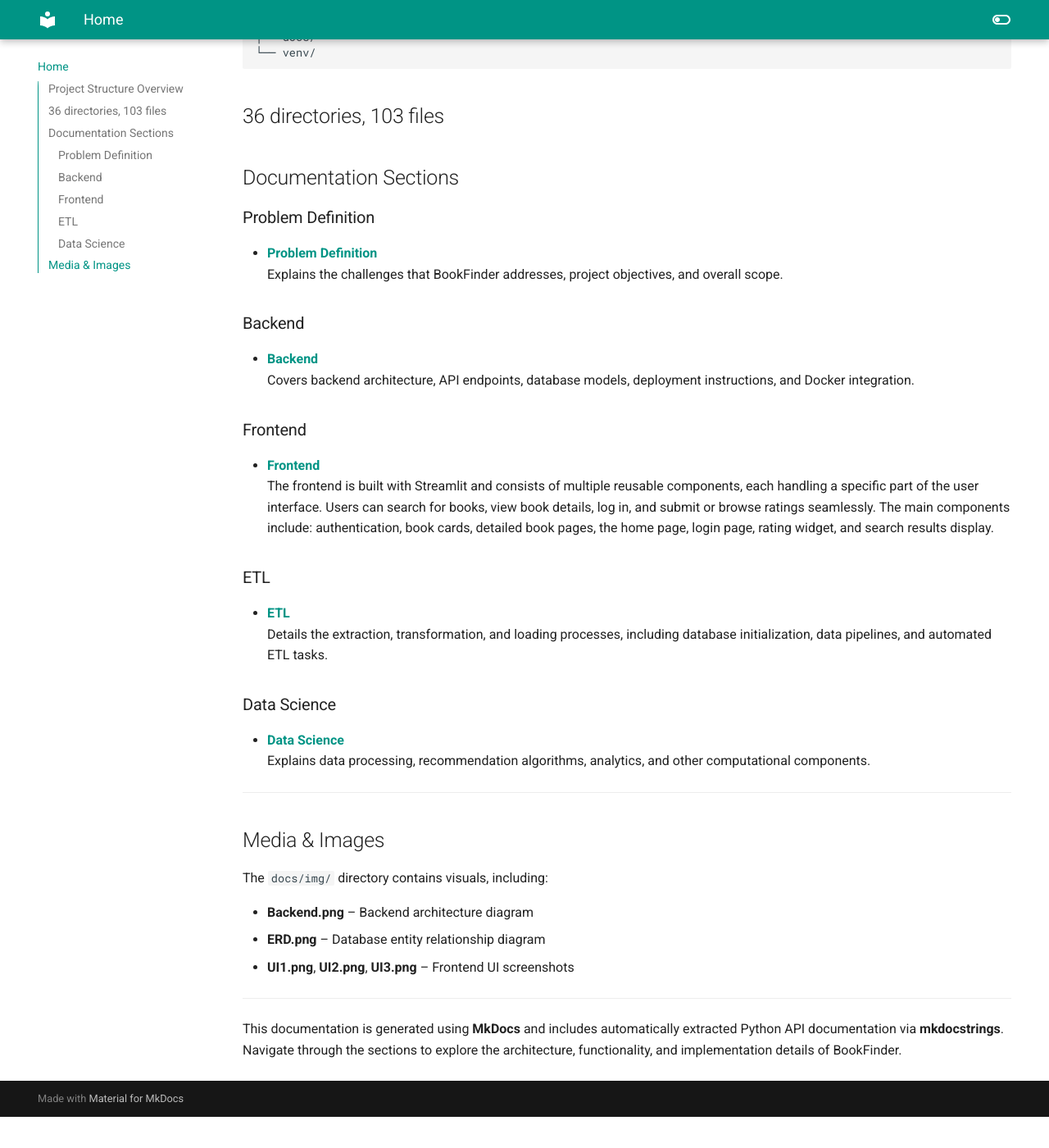
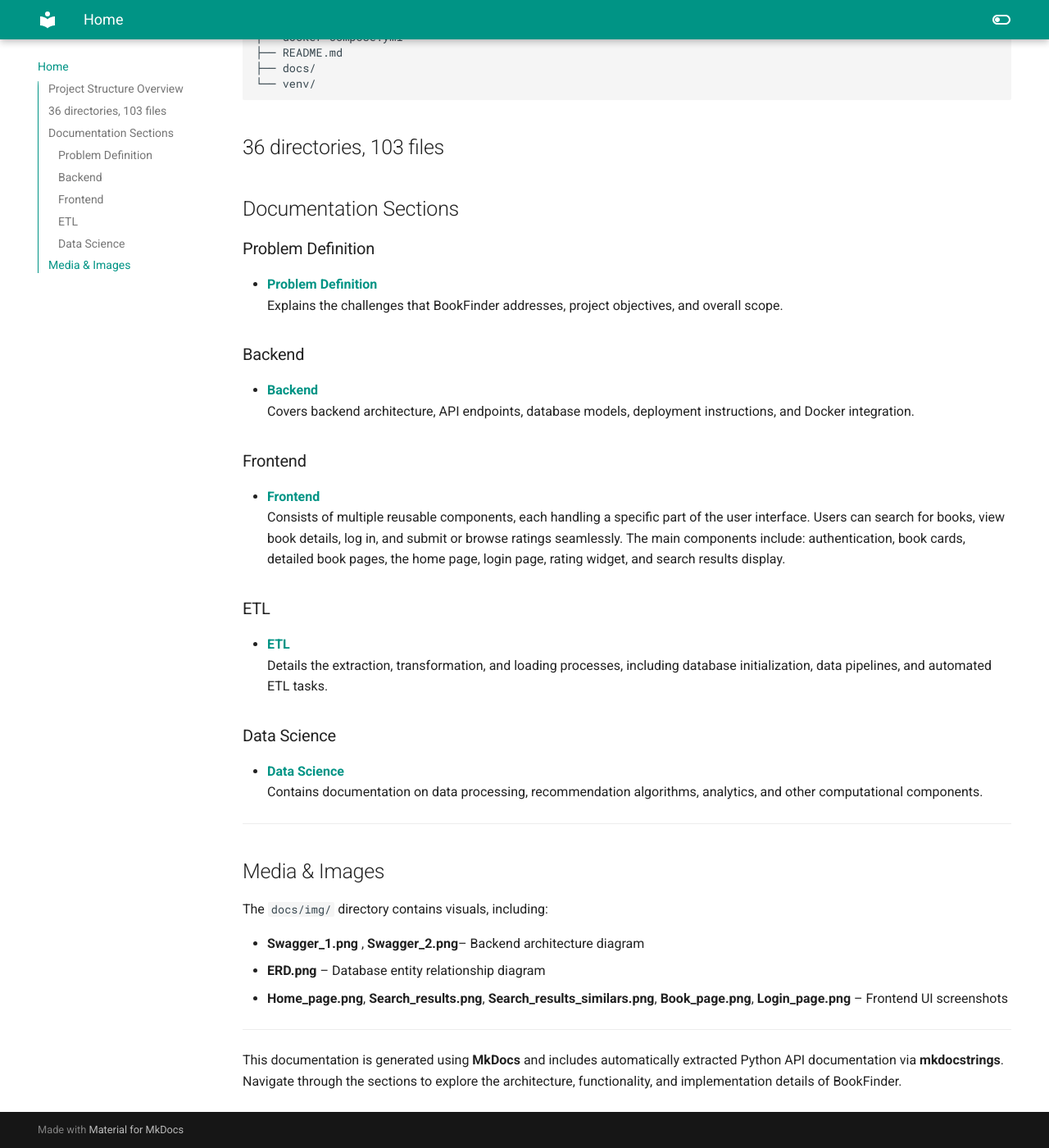
Before and after one commit to DS-223-2025-Fall/group-2, an MkDocs documentation site: the page built from docs/index.md, in a window 1280 px wide and 1400 px high, scrolled down 862 px. Shown: the whole window at 82% size. Built offline with MkDocs 1.6.1 and Material for MkDocs 9.7.7, drawn with Linux system fonts in a browser that asks for light colours; before the commit the page ends 2224 px from its top, so only the background shows below that; some of the changed text lies outside the part shown.

Commit message:
changes image names in documentation

```diff
--- a/docs/index.md
+++ b/docs/index.md
@@ -28,8 +28,10 @@ BookFinder/
 │   └── requirements.txt
 ├── kube/
 │   └── ... (Kubernetes deployment and service files)
-├── scraping/
-│   └── requirements.txt
+└── scraping
+│   ├── books.am_scraping.py
+│   ├── requirements.txt
+│   └── zangak_scraping.py
 ├── docker-compose.yml
 ├── README.md
 ├── docs/
@@ -51,14 +53,14 @@ BookFinder/
 
 ### Frontend
 - **[Frontend](frontend.md)**
-    The frontend is built with Streamlit and consists of multiple reusable components, each handling a specific part of the user interface. Users can search for books, view book details, log in, and submit or browse ratings seamlessly. The main components include: authentication, book cards, detailed book pages, the home page, login page, rating widget, and search results display.
+  Consists of multiple reusable components, each handling a specific part of the user interface. Users can search for books, view book details, log in, and submit or browse ratings seamlessly. The main components include: authentication, book cards, detailed book pages, the home page, login page, rating widget, and search results display.
 ### ETL
 - **[ETL](etl.md)**
   Details the extraction, transformation, and loading processes, including database initialization, data pipelines, and automated ETL tasks.
 
 ### Data Science
 - **[Data Science](data_science.md)**
-  Explains data processing, recommendation algorithms, analytics, and other computational components.
+  Contains documentation on data processing, recommendation algorithms, analytics, and other computational components.
 
 ---
 
@@ -66,9 +68,9 @@ BookFinder/
 
 The `docs/img/` directory contains visuals, including:
 
-- **Backend.png** – Backend architecture diagram
+- **Swagger_1.png** , **Swagger_2.png**– Backend architecture diagram
 - **ERD.png** – Database entity relationship diagram
-- **UI1.png**, **UI2.png**, **UI3.png** – Frontend UI screenshots
+- **Home_page.png**, **Search_results.png**, **Search_results_similars.png**,  **Book_page.png**, **Login_page.png** – Frontend UI screenshots
 
 ---
 
```
Also changed, not shown: README.md (+5 -5 lines).
